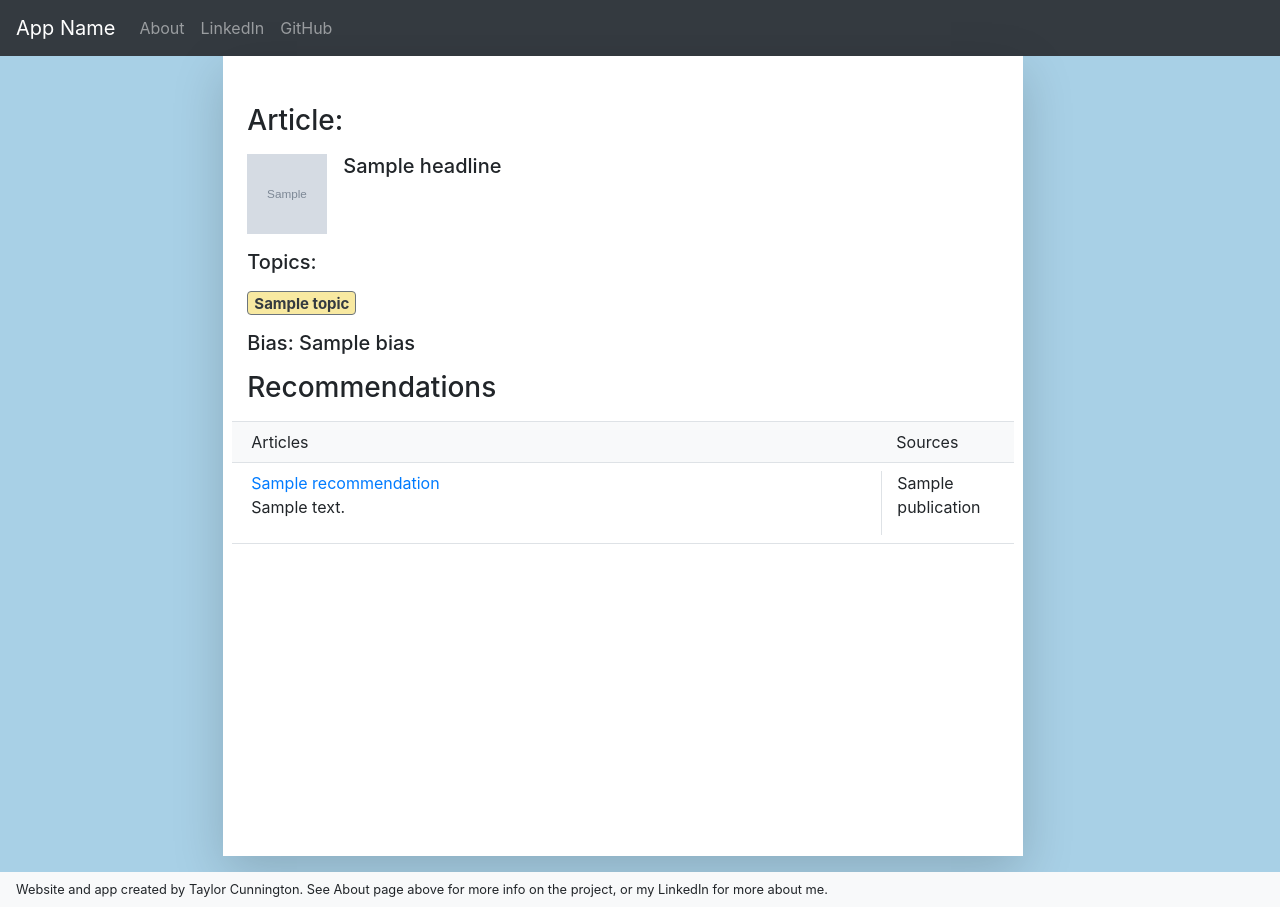
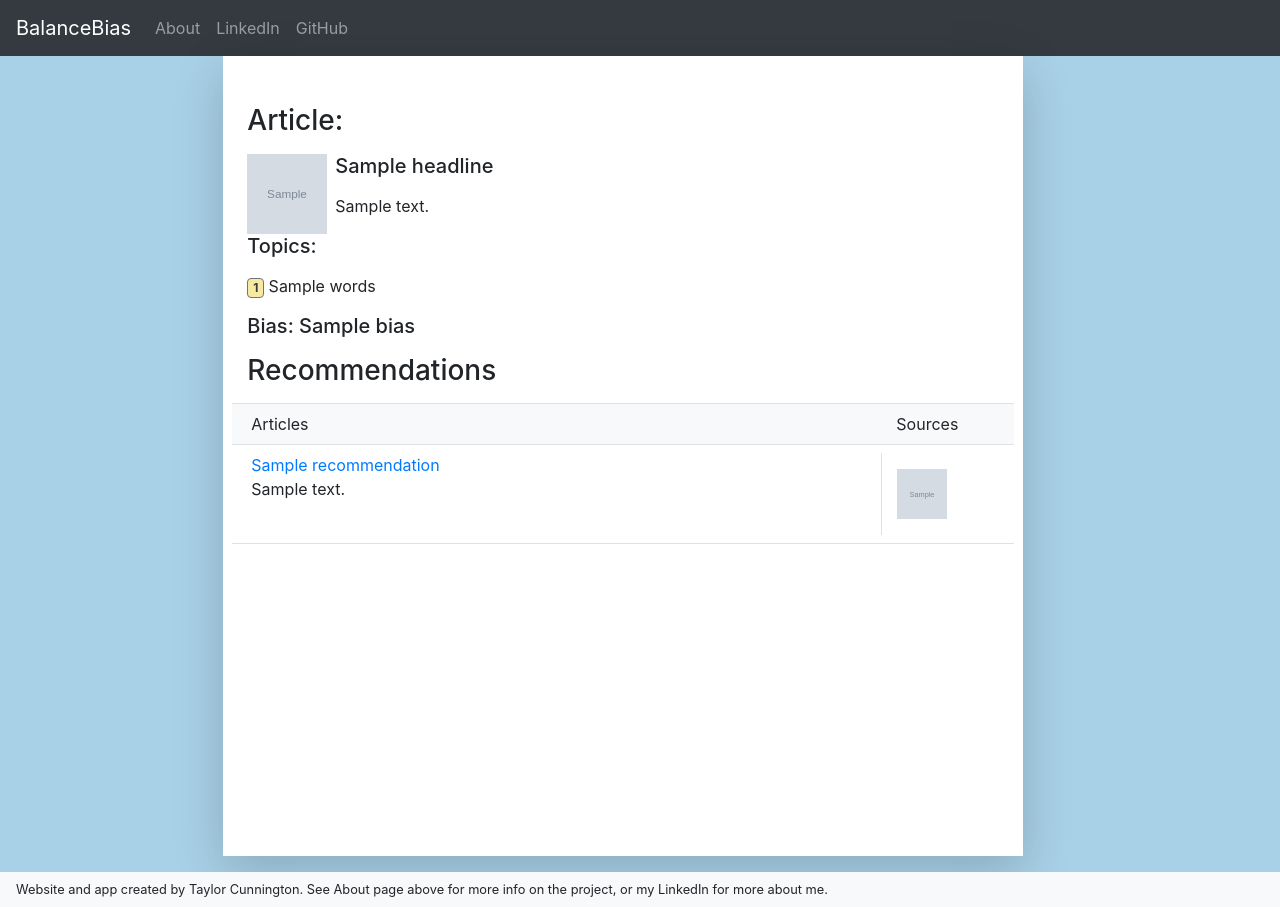
Before and after one commit to tcunnington/balance_bias, a Flask app: template templates/recommendations.html in a window 1280 px wide. Run offline with Flask 2, Linux system fonts and the light colour scheme; the template is opened without the code that fills it: most values are stand-ins (such as "Sample title", 1, 10 or a date in 2020); grey boxes marked "Sample" are stand-in pictures; parts of the project's set-up code (start-up, migrations or seed data) failed here and were passed over; some libraries are stand-ins or nearby versions.

Commit message:
various display issues

```diff
--- a/app.py
+++ b/app.py
@@ -13,23 +13,22 @@ load_dotenv(find_dotenv())
 app = Flask(__name__)
 app.config['TEMPLATES_AUTO_RELOAD'] = True
 
-#
-# Objects needed in memory for recommendations
-#
-
+#### PARAMS ####
 source = 'all_the_news'
-n_topics = 75
+n_topics = 100
 n_stories = 10
 n_chunk = 200
-corpus = Corpus(source)
+
+
+#### Objects needed in memory for recommendations ####
 prep = Preprocessor(source, preload_models=True)
 lda_builder = LDABuilder(source)
 lda = lda_builder.get_lda_model(n_topics, from_scratch=False)
 trigram_dictionary = lda_builder.get_corpus_dict(from_scratch=False)
 similarity_index = lda_builder.get_similarity_index(trigram_dictionary, lda, from_scratch=False)
-corpus_topics_matrix = lda_builder.get_corpus_topics_matrix(n_topics, from_scratch=False)
 
-rec_page = RecommendationPage()
+corpus = Corpus(source)
+rec_page = RecommendationPage(app)
 
 @app.route('/')
 def index():
@@ -49,16 +48,13 @@ def recommendations():
     url = request.form.get('urlInput', '')
     text = request.form.get('textInput', '')
 
-
     if url != '':
         try:
             title, text = ArticleScraper.scrape(url)
-            # print(title, text)
             parsed_doc = prep.process_doc(text)
         except ArticleException as e:
             # If the download for some reason fails (ex. 404) we need to show an error msg and redirect to main
             print('SCRAPING FAILED!')
-            # session['scraping_error'] = True
             return redirect(url_for('.index', scraping_error=True)) # TODO pass this without adding to url params (ugly)
     else:
         title = 'Raw text: ' + text[:50]
@@ -67,13 +63,9 @@ def recommendations():
     bow = trigram_dictionary.doc2bow(parsed_doc)
     doc_topics = lda[bow]
 
-    # topics display names # TODO hook up display names or build word cloud
+    # topics display names
     topic_ids = lda_builder.choose_topics_subset(doc_topics)
-    # print(topic_ids)
-
-    # recommendations  TODO move away from this
-    # topic_vec = lda_builder.create_topic_vec(lda.num_topics, doc_topics)
-    # idxs = lda_builder.cosine_similarity_corpus(topic_vec, corpus_topics_matrix)
+    topics = [{'id': tid, 'words':lda.print_topic(tid, 5)} for tid in topic_ids] # TODO
 
     # alterate recommendations
     sims = similarity_index[doc_topics]
@@ -84,7 +76,6 @@ def recommendations():
     # get display info from meta data
     rdf = corpus.meta_data.loc[list(idxs)]
 
-    topic_names = topic_ids # TODO hook up display names or build word cloud
     source_name = rec_page.resolve_source_name(url)
     source_id = rec_page.resolve_source_id(source_name)
     source_icon = rec_page.resolve_img_url(source_id)
@@ -94,15 +85,16 @@ def recommendations():
     # Bias filtering
     bias_filter = rec_page.resolve_valid_biases(bias_code)
     rdf = rec_page.append_bias(rdf)
-    rdf = rdf[rdf['bias_label'].isin(bias_filter)] # TODO what if nothing left?
-    # print(rdf)
+    rdf = rdf[rdf['bias'].isin(bias_filter)]
+    fields = ['title', 'publication', 'url', 'partial_content', 'bias', 'bias_label','icon_url']
 
     render_data = {
         'source_icon': source_icon,
         'headline': title,
-        'topics': topic_names,
+        'text_snippet': text[:400] + '...',
+        'topics': topics,
         'bias': bias_display,
-        'recommendations': rec_page.build_recommendations_list(rdf, n_stories)
+        'recommendations': rec_page.build_recommendations_list(rdf, fields, n_stories)
     }
     return render_template('recommendations.html', data=render_data)
 
--- a/pipeline/corpus.py
+++ b/pipeline/corpus.py
@@ -13,7 +13,5 @@ class Corpus:
 
 if __name__ == "__main__":
     corp = Corpus('all_the_news')
-
     idxs = [2, 67, 90, 62345]
-
     print(corp.meta_data.loc[idxs])
--- a/pipeline/lda_viz.py
+++ b/pipeline/lda_viz.py
@@ -17,7 +17,10 @@ class LDAViz:
         self.lda_builder = lda_builder
         self.paths = lda_builder.paths
 
-    def viz_pipeline(self, n_topics, html_filename='lda_viz.html', recalculate=True):
+    def viz_pipeline(self, n_topics, html_filename=None, recalculate=True):
+        if html_filename is None:
+            html_filename = self.paths.get_ldaviz_filepath(n_topics)
+
         trigram_dictionary = self.lda_builder.get_corpus_dict(from_scratch=False)
         bow = self.lda_builder.get_trigram_bow_corpus(trigram_dictionary, from_scratch=False)
         lda = self.lda_builder.get_lda_model(n_topics=n_topics, from_scratch=False)
--- a/templates/base.html
+++ b/templates/base.html
@@ -8,7 +8,8 @@
     <link rel="shortcut icon" href="{{ url_for('static', filename='favicon.ico') }}">
     <!-- <link rel="icon" href="favicon.ico"> -->
 
-    <title>{% block title %}ViewpointApp{% endblock %}</title>
+    {% set app_name = "BalanceBias" %}
+    <title>{% block title %}{{app_name}}{% endblock %}</title>
 
     <!-- Bootstrap core CSS -->
     <link rel="stylesheet" href="https://stackpath.bootstrapcdn.com/bootstrap/4.1.2/css/bootstrap.min.css" integrity="sha384-Smlep5jCw/wG7hdkwQ/Z5nLIefveQRIY9nfy6xoR1uRYBtpZgI6339F5dgvm/e9B" crossorigin="anonymous">
@@ -17,7 +18,7 @@
 <body>
 <!--<header></header>-->
 <nav class="navbar navbar-expand-lg navbar-dark bg-dark" role="navigation">
-    <a class="navbar-brand" href="/">App Name</a>
+    <a class="navbar-brand" href="/">{{app_name}}</a>
     <button class="navbar-toggler" type="button" data-toggle="collapse" data-target="#navbarSupportedContent" aria-controls="navbarSupportedContent" aria-expanded="false" aria-label="Toggle navigation">
         <span class="navbar-toggler-icon"></span>
     </button>
@@ -25,8 +26,8 @@
         <ul class="nav navbar-nav">
             <!--<li class="nav-item"><a class="nav-link" href="/presentation">Presentation</a></li>-->
             <li class="nav-item"><a class="nav-link" href="/about">About</a></li>
-            <li class="nav-item"><a class="nav-link" target="_blank" href="https://www.linkedin.com/">LinkedIn</a></li>
-            <li class="nav-item"><a class="nav-link" target="_blank" href="https://www.github.com/">GitHub</a></li>
+            <li class="nav-item"><a class="nav-link" target="_blank" href="https://www.linkedin.com/in/taylor-cunnington/">LinkedIn</a></li>
+            <li class="nav-item"><a class="nav-link" target="_blank" href="https://github.com/tcunnington/">GitHub</a></li>
         </ul>
     </div>
 </nav>
--- a/templates/main.html
+++ b/templates/main.html
@@ -7,7 +7,7 @@ Alternative title
 {% block content %}
 
 <section>
-    <h2 class="px-2 mb-3">Article recommendation</h2>
+    <h3 class="px-2 mb-3">Re-balance your article recommendations:</h3>
     {% if scraping_error %}
     <div class="alert alert-warning" role="alert">
         Oops, something went wrong! Try another url or paste the article text in directly
@@ -27,8 +27,7 @@ Alternative title
                         <label for="urlInput" class="my-2">Provide a url for a news article you like (English only)</label>
                         <input type="url" class="form-control" id="urlInput" name="urlInput" aria-describedby="urlHelp" placeholder="https://www.nytimes.com/...">
                         <small id="urlHelp" class="form-text text-light">
-                            It's recommended to provide urls for one of our known sources: ____.
-                            For any other sources it's suggested you use the "Text" tab
+                            It's recommended to provide urls for one of our known sources, such as The New York Times or AP.
                         </small>
                     </div>
 
--- a/templates/recommendations.html
+++ b/templates/recommendations.html
@@ -9,18 +9,22 @@ Contexter Results
 
 <section id="original-headline">
     <h3 class="mb-3">Article:</h3>
-    <img class="float-left mr-3" src="{{data.source_icon}}" alt="" height="80px" width="80px">
+    <img class="float-left mr-2" src="{{data.source_icon}}" alt="" height="80px" width="80px">
     <h5 class="px-2 mb-3">{{data.headline}}</h5>
+    <p class="snippet">{{data.text_snippet}}</p>
     <div class="clearfix"></div>
 </section>
 
 <section id="topics">
     <h5 class="my-3">Topics:</h5>
-    <h5>
+    <p>
     {% for topic in data.topics %}
-    <span class="badge badge-info text-dark border border-secondary">{{topic}}</span>
+        <div>
+            <span class="badge badge-info text-dark border border-secondary">{{topic.id}}</span>
+            {{topic.words}}
+        </div>
     {% endfor %}
-    </h5>
+    </p>
 </section>
 
 <section id="bias">
@@ -44,8 +48,12 @@ Contexter Results
                     {{r.partial_content}}
                 </p>
             </div>
-            <div class="col-2 bias-{{r.bias}} border-left">
-                {{r.publication}}
+            <div class="col-2 border-left py-3">
+                <div class="bias-color {{r.bias}}">
+                    <img src="{{r.icon_url}}" alt="{{r.publication}}"
+                        height="50px" width="50px">
+
+                </div>
             </div>
         </div>
         {% endfor %}
```
Also changed, not shown: recommendation_page.py (+16 -12 lines), sources.py (+12 -12 lines).
